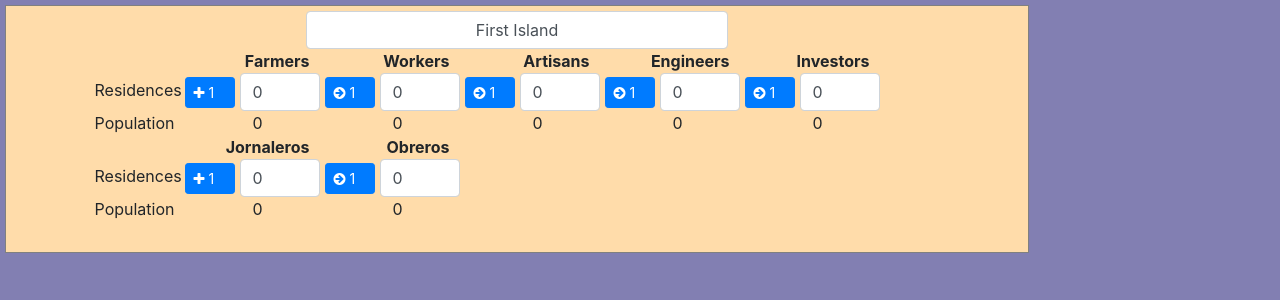
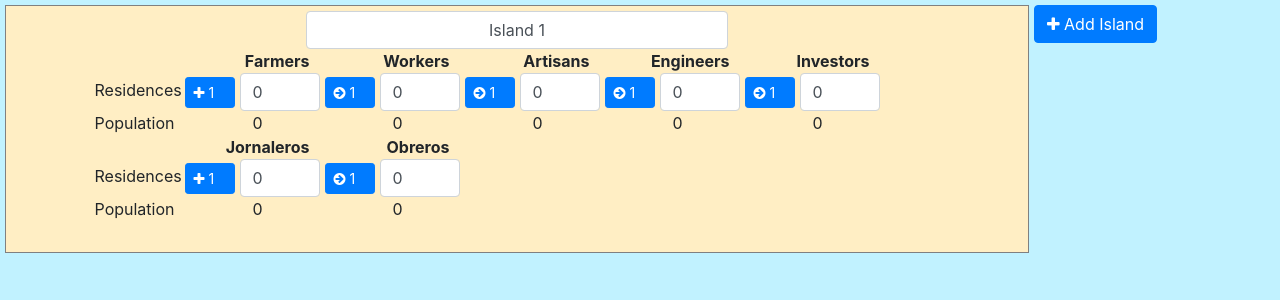
Before and after one commit to Beesbeesbeesbees/anno1800assistant, an Angular app in the folder anno1800assistant/: page / in a window 1280 px wide. Shown: the top 300 px of the page. Built offline with nearby package versions, Linux system fonts and the light colour scheme.

Commit message:
Crude support for multiple islands

```diff
--- a/anno1800assistant/src/app/app.component.css
+++ b/anno1800assistant/src/app/app.component.css
@@ -1,9 +1,13 @@
+.addIsland, .island {
+    margin: 5px 0px 5px 5px;
+    display: inline-block;
+    vertical-align: top;
+}
+
 .island {
     border: 1px solid gray;
     padding: 5px;
-    margin: 5px;
-    display: inline-block;
-    background-color: #FFDCAA;
+    background-color: #ffeec4;
 }
 
 .islandName {
--- a/anno1800assistant/src/app/app.component.html
+++ b/anno1800assistant/src/app/app.component.html
@@ -108,3 +108,7 @@
     </span>
   </div>
 </span>
+<span class="btn btn-primary addIsland" (click)="AddIsland()">
+  <span class="fa fa-plus"></span>
+  <span> Add Island</span>
+</span>
--- a/anno1800assistant/src/app/app.component.ts
+++ b/anno1800assistant/src/app/app.component.ts
@@ -15,13 +15,16 @@ export class AppComponent implements OnInit {
   ctrl_key_held: boolean = false;
 
   ngOnInit() {
-    this.reset();
-
-
+    this.Reset();
   }
 
-  reset() {
-    this.islands = [new Island("First Island")];
+  Reset() {
+    this.islands = [];
+    this.AddIsland();
+  }
+
+  AddIsland() {
+    this.islands.push(new Island("Island " + (this.islands.length + 1)));
   }
 
   @HostListener('window:keydown', ['$event'])
--- a/anno1800assistant/src/styles.css
+++ b/anno1800assistant/src/styles.css
@@ -1,4 +1,4 @@
 /* You can add global styles to this file, and also import other style files */
 body {
-    background-color: #827FB2;
+    background-color: #c1f2ff;
 }
```
